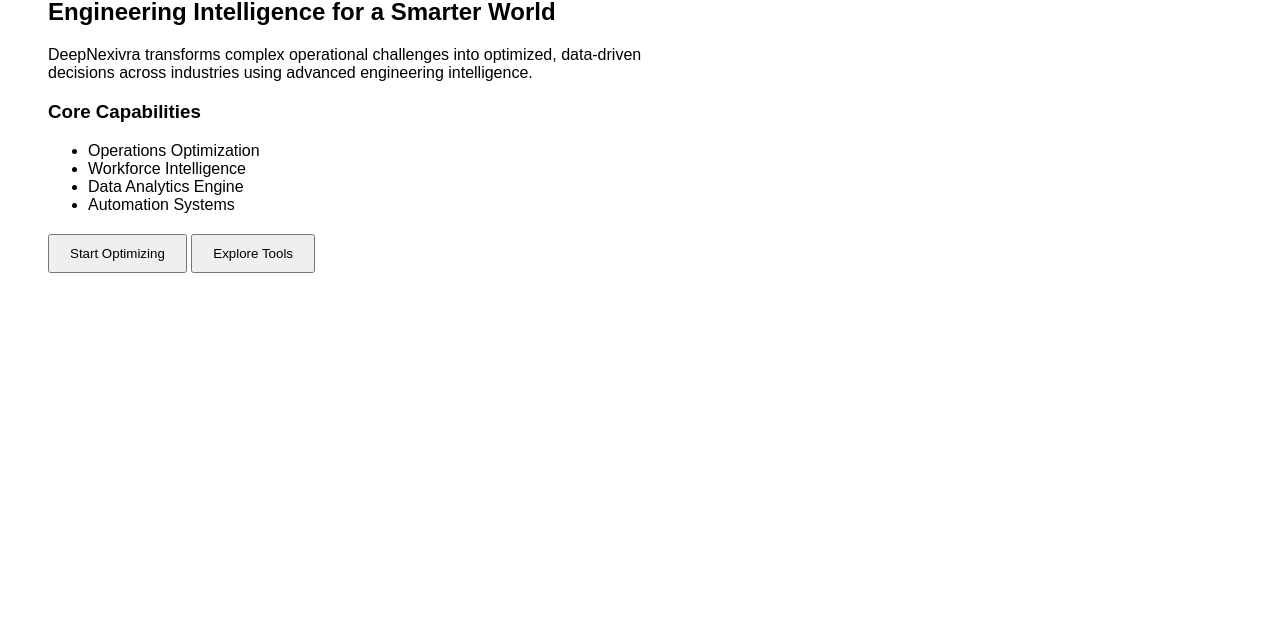
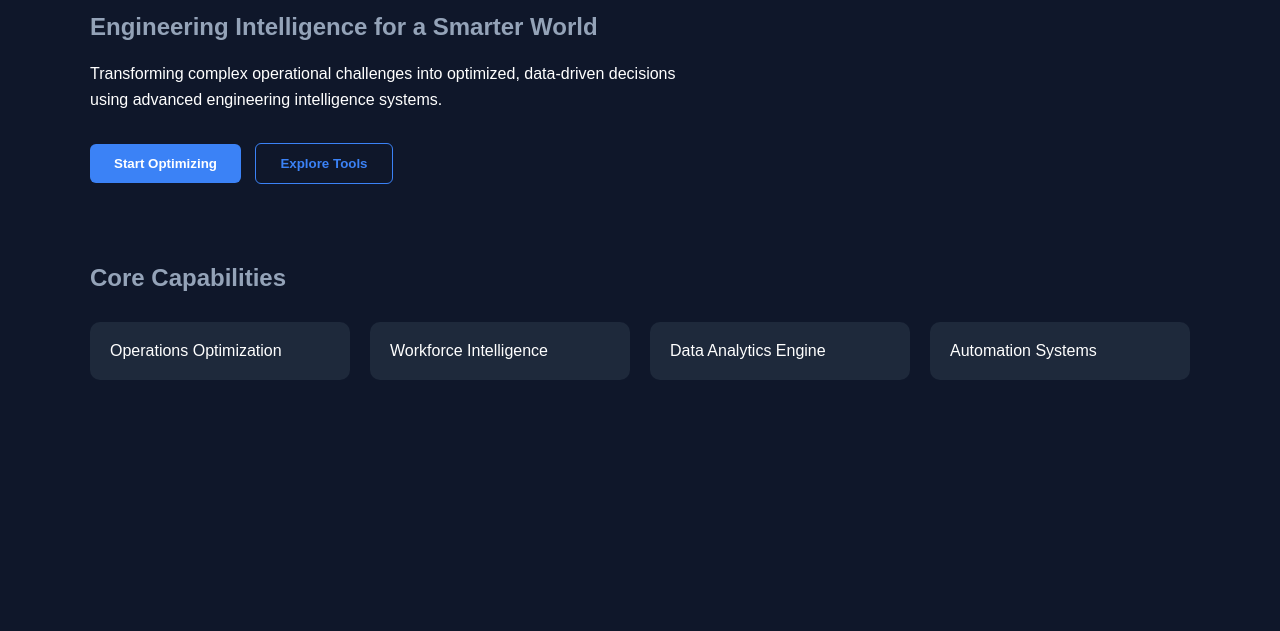
Before and after one commit to Deep1608-star/deepnexivra-site, a plain HTML site: page index.html in a window 1280 px wide. Shown: the part 169-800 px from the top of the page. Drawn offline with Linux system fonts and the light colour scheme.

Commit message:
Update index.html

```diff
--- a/index.html
+++ b/index.html
@@ -4,28 +4,107 @@
   <meta charset="UTF-8" />
   <meta name="viewport" content="width=device-width, initial-scale=1.0" />
   <title>DeepNexivra</title>
+
+  <style>
+    body {
+      margin: 0;
+      font-family: Arial, sans-serif;
+      background: #0f172a;
+      color: white;
+    }
+
+    .container {
+      max-width: 1100px;
+      margin: auto;
+      padding: 60px 20px;
+    }
+
+    h1 {
+      font-size: 56px;
+      margin-bottom: 10px;
+    }
+
+    h2 {
+      font-size: 24px;
+      color: #94a3b8;
+    }
+
+    p {
+      max-width: 600px;
+      line-height: 1.6;
+      margin-top: 20px;
+    }
+
+    .buttons {
+      margin-top: 30px;
+    }
+
+    button {
+      padding: 12px 24px;
+      margin-right: 10px;
+      border: none;
+      border-radius: 6px;
+      cursor: pointer;
+      font-weight: bold;
+    }
+
+    .primary {
+      background: #3b82f6;
+      color: white;
+    }
+
+    .secondary {
+      background: transparent;
+      border: 1px solid #3b82f6;
+      color: #3b82f6;
+    }
+
+    .section {
+      margin-top: 80px;
+    }
+
+    .cards {
+      display: grid;
+      grid-template-columns: repeat(auto-fit, minmax(220px, 1fr));
+      gap: 20px;
+      margin-top: 30px;
+    }
+
+    .card {
+      background: #1e293b;
+      padding: 20px;
+      border-radius: 10px;
+    }
+  </style>
 </head>
-<body style="font-family: Arial; padding: 40px;">
 
-  <h1 style="font-size:48px;">DeepNexivra</h1>
+<body>
 
-  <h2>Engineering Intelligence for a Smarter World</h2>
+  <div class="container">
 
-  <p style="max-width:600px;">
-    DeepNexivra transforms complex operational challenges into optimized, data-driven decisions across industries using advanced engineering intelligence.
-  </p>
+    <h1>DeepNexivra</h1>
+    <h2>Engineering Intelligence for a Smarter World</h2>
 
-  <h3>Core Capabilities</h3>
-  <ul>
-    <li>Operations Optimization</li>
-    <li>Workforce Intelligence</li>
-    <li>Data Analytics Engine</li>
-    <li>Automation Systems</li>
-  </ul>
+    <p>
+      Transforming complex operational challenges into optimized, data-driven decisions using advanced engineering intelligence systems.
+    </p>
 
-  <div style="margin-top:20px;">
-    <button style="padding:10px 20px;">Start Optimizing</button>
-    <button style="padding:10px 20px;">Explore Tools</button>
+    <div class="buttons">
+      <button class="primary">Start Optimizing</button>
+      <button class="secondary">Explore Tools</button>
+    </div>
+
+    <div class="section">
+      <h2>Core Capabilities</h2>
+
+      <div class="cards">
+        <div class="card">Operations Optimization</div>
+        <div class="card">Workforce Intelligence</div>
+        <div class="card">Data Analytics Engine</div>
+        <div class="card">Automation Systems</div>
+      </div>
+    </div>
+
   </div>
 
 </body>
```
